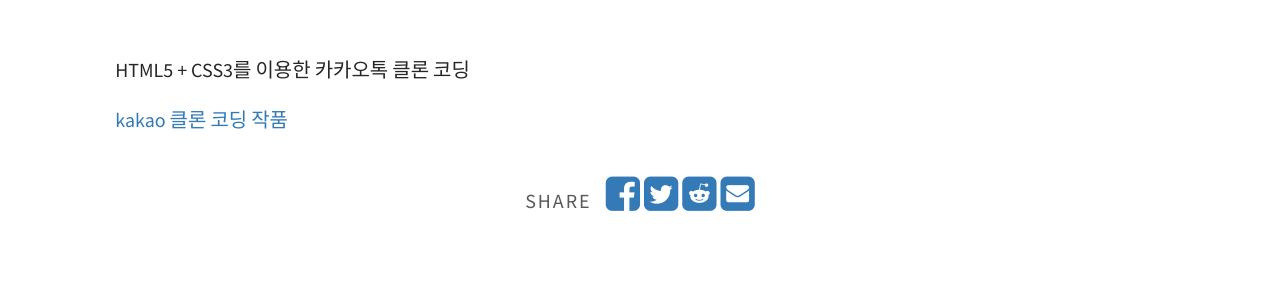
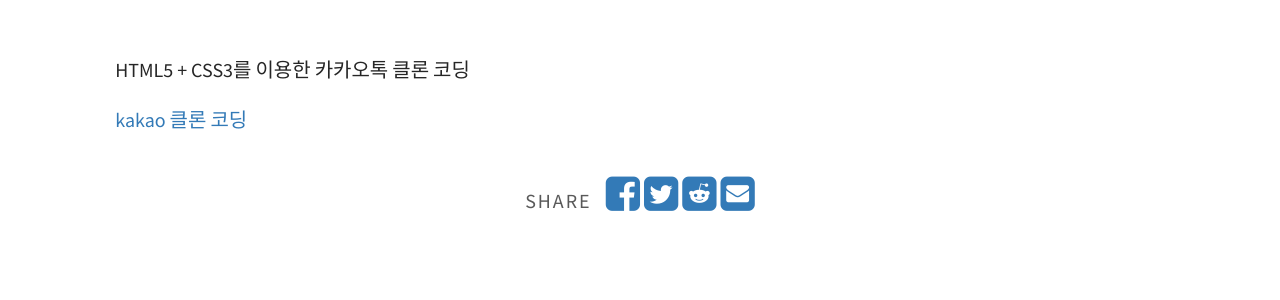
Before and after one commit to starsol89/starsol89.github.io, a Jekyll site: the page built from _portfolio/kakao_clone.md, in a window 1280 px wide. Shown: the part 297-597 px from the top of the page. Built offline with Jekyll 4.4.1, drawn with Linux system fonts in a browser that asks for light colours.

Commit message:
kakao clone 내용 수정

```diff
--- a/_portfolio/kakao_clone.md
+++ b/_portfolio/kakao_clone.md
@@ -8,4 +8,4 @@ date: 21 January 2020
 
 HTML5 + CSS3를 이용한 카카오톡 클론 코딩
 
-<a href="https://starsol89.github.io/kakao-clone/">kakao 클론 코딩 작품</a>
+<a href="https://starsol89.github.io/kakao-clone/">kakao 클론 코딩</a>
```
